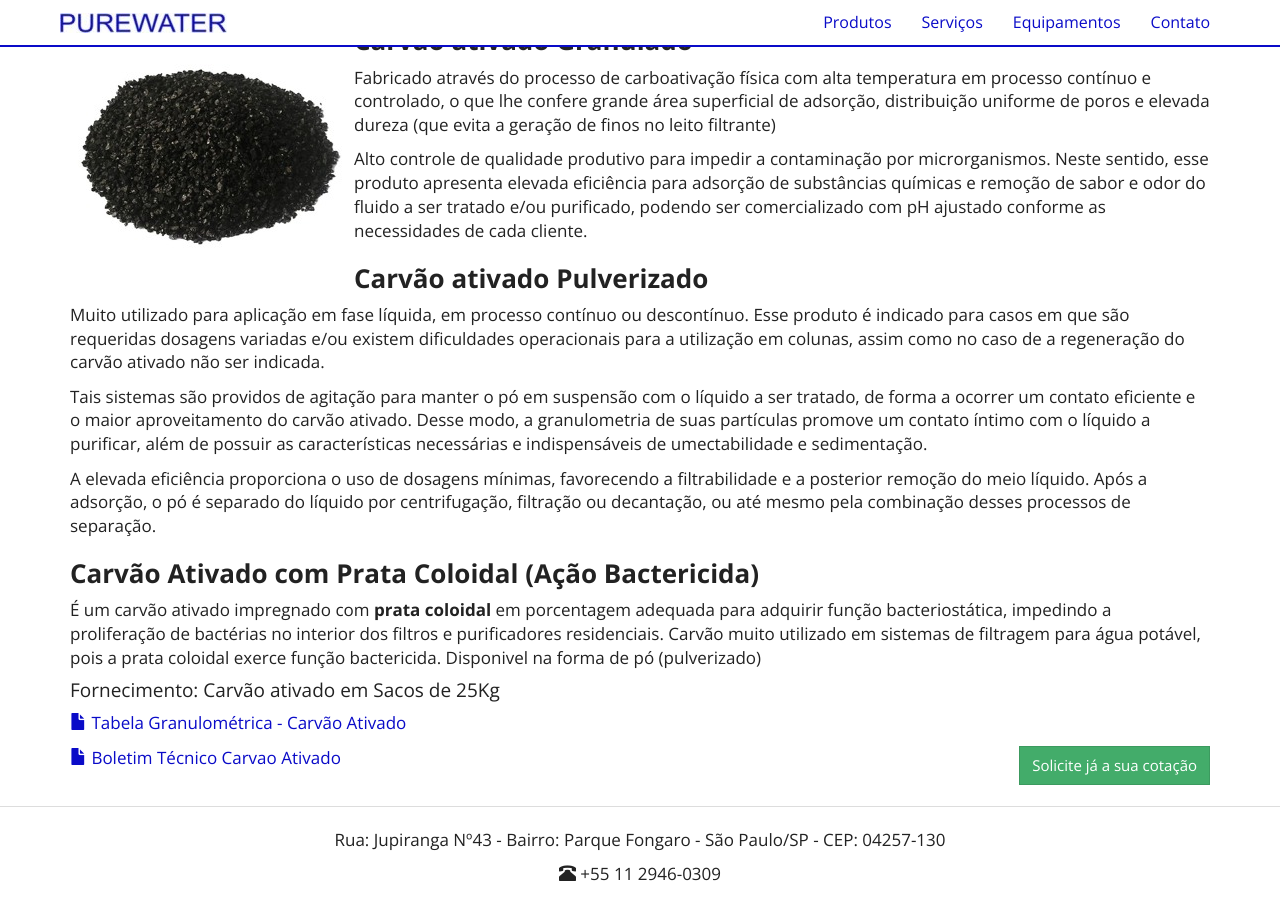
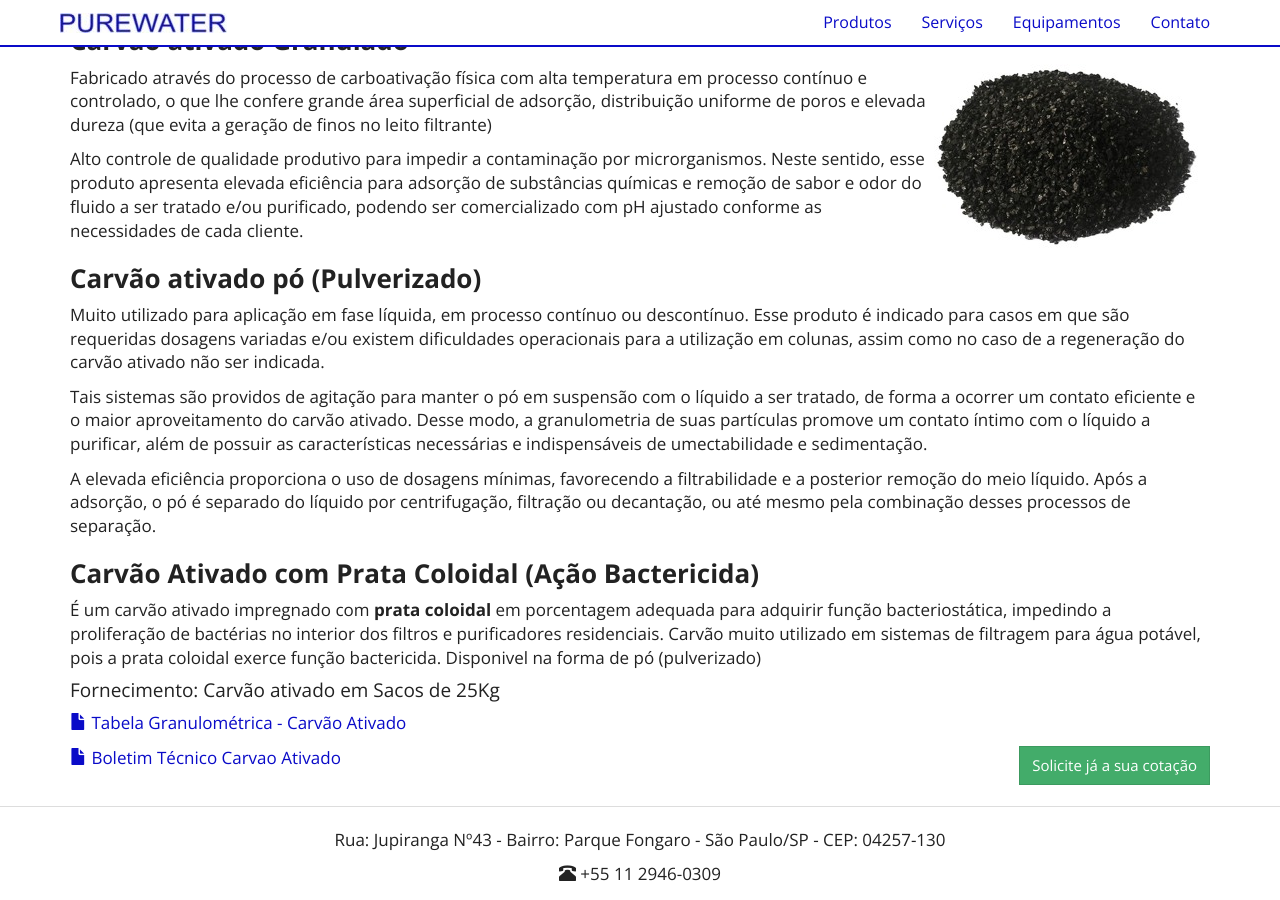
Before and after one commit to purewaterefluentes/purewaterefluentes.github.io, a Jekyll site: the page built from produtos/carvao-ativado.md, in a window 1280 px wide and 900 px high, scrolled down 610 px. Built offline with Jekyll 4.4.1, drawn with Linux system fonts in a browser that asks for light colours; nearby versions of some CDN libraries; library files that are not in the unit come from our copies.

Commit message:
Update carvao-ativado.md

```diff
--- a/produtos/carvao-ativado.md
+++ b/produtos/carvao-ativado.md
@@ -15,7 +15,7 @@
 
 Sinônimos: Carvão ativo, Carbono ativo, Carbono ativado, Carvão antracito, Carvão ativado vegetal
 
-<img class="img-responsive pull-left" style="max-width: 35%;" src="../../website/images/Carvão ativado granulado.jpg" alt="Carvão Ativado Granulado">
+<img class="img-responsive pull-right" style="max-width: 40%;" src="../../website/images/Carvão ativado granulado.jpg" alt="Carvão Ativado Granulado">
 
 
 ### **Carvão ativado Granulado**
@@ -23,7 +23,7 @@
 
 Alto controle de qualidade produtivo para impedir a contaminação por microrganismos. Neste sentido, esse produto apresenta elevada eficiência para adsorção de substâncias químicas e remoção de sabor e odor do fluido a ser tratado e/ou purificado, podendo ser comercializado com pH ajustado conforme as necessidades de cada cliente.
 
-### **Carvão ativado Pulverizado**
+### **Carvão ativado pó (Pulverizado)**
 Muito utilizado para aplicação em fase líquida, em processo contínuo ou descontínuo. Esse produto é indicado para casos em que são requeridas dosagens variadas e/ou existem dificuldades operacionais para a utilização em colunas, assim como no caso de a regeneração do carvão ativado não ser indicada.
 
 Tais sistemas são providos de agitação para manter o pó em suspensão com o líquido a ser tratado, de forma a ocorrer um contato eficiente e o maior aproveitamento do carvão ativado. Desse modo, a granulometria de suas partículas promove um contato íntimo com o líquido a purificar, além de possuir as características necessárias e indispensáveis de umectabilidade e sedimentação.
```
